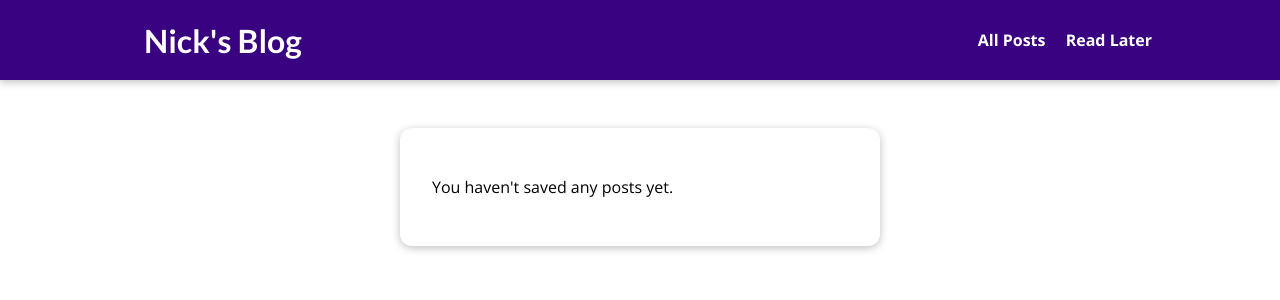
After one commit to nichprice/my_site, a Django app: page /read-later in a window 1280 px wide. The commit adds this page. Shown: the top 300 px of the page. Run offline with Django 4.2, Linux system fonts and the light colour scheme.

Commit message:
done! ...for now

```diff
--- a/blog/models.py
+++ b/blog/models.py
@@ -35,9 +35,12 @@ class Post(models.Model):
         Author, on_delete=models.SET_NULL, null=True, related_name="posts")
     tags = models.ManyToManyField(Tag)
 
+    def __str__(self):
+        return self.title
 
 class Comment(models.Model):
     user_name = models.CharField(max_length=120)
     user_email = models.EmailField()
     text = models.TextField(max_length=400)
-    post = models.ForeignKey(Post, on_delete=models.CASCADE, related_name="comments")
+    post = models.ForeignKey(
+        Post, on_delete=models.CASCADE, related_name="comments")
--- /dev/null
+++ b/blog/static/blog/stored-posts.css
@@ -0,0 +1,39 @@
+#main-navigation {
+    background-color: #390281;
+    box-shadow: 0 2px 8px rgba(0, 0, 0, 0.25);
+  }
+
+  #stored-posts {
+    margin: 8rem auto 3rem auto;
+    padding: 2rem;
+    border-radius: 12px;
+    box-shadow: 0 2px 8px rgba(0, 0, 0, 0.25);
+    background-color: white;
+    width: 90%;
+    max-width: 30rem;
+  }
+
+  #stored-posts ul {
+    list-style: none;
+    margin: 0;
+    padding: 0;
+  }
+
+  #stored-posts li {
+    margin: 1rem 0;
+  }
+
+  #stored-posts a {
+    display: block;
+    padding: 1rem;
+    width: 100%;
+    text-decoration: none;
+    border: 1px solid #ccc;
+    color: #1b1b1b;
+    font-weight: bold;
+  }
+
+  #stored-posts a:hover,
+  #stored-posts a:active {
+    background-color: #ccc;
+  }
--- /dev/null
+++ b/blog/templates/blog/stored-posts.html
@@ -0,0 +1,23 @@
+{% extends "base.html" %}
+{% load static %}
+
+{% block title %}
+My Stored Posts
+{% endblock %}
+
+{% block css_files %}
+<link rel="stylesheet" href="{% static "blog/stored-posts.css" %}">
+{% endblock %}
+
+{% block content %}
+    <section id="stored-posts">
+        {% if not has_posts %}
+            <p>You haven't saved any posts yet.</p>
+        {% endif %}
+        <ul>
+            {% for post in posts %}
+                <li><a href="{% url "blog-post" post.slug %}">{{ post.title }}</a></li>
+            {% endfor %}
+        </ul>
+    </section>
+{% endblock %}
--- a/blog/urls.py
+++ b/blog/urls.py
@@ -4,5 +4,6 @@ from . import views
 urlpatterns = [
     path("", views.StartingAPageView.as_view(), name="starting-page"),
     path("all-posts/", views.AllPostsView.as_view(), name="all-posts"),
-    path("posts/<slug:slug>/", views.SinglePostView.as_view(), name="blog-post") # blog post is a slug
+    path("posts/<slug:slug>/", views.SinglePostView.as_view(), name="blog-post"), # blog post is a slug
+    path("read-later", views.ReadLaterView.as_view(), name="read-later")
 ]
--- a/blog/views.py
+++ b/blog/views.py
@@ -31,12 +31,25 @@ class SinglePostView(View):
     template_name = "blog/blog-post.html"
     model = Post
 
+    def is_stored_post(self, request, post_id):
+        stored_posts = request.session.get("stored_posts")
+        if stored_posts is not None:
+            is_saved_for_later = post_id in stored_posts
+        else:
+            is_saved_for_later = False
+
+        return is_saved_for_later
+
     def get(self, request, slug):
         post = Post.objects.get(slug=slug)
+        stored_posts = request.session.get("stored_posts")
+
         context = {
             "post" : post,
             "post_tags" : post.tags.all(),
-            "comment_form" : CommentForm
+            "comment_form" : CommentForm,
+            "comments" : post.comments.all().order_by("-id"),
+            "saved_for_later" : self.is_stored_post(request, post.id)
         }
         return render(request, "blog/blog-post.html", context)
 
@@ -53,6 +66,45 @@ class SinglePostView(View):
         context = {
             "post" : post,
             "post_tags" : post.tags.all(),
-            "comment_form" : comment_form
+            "comment_form" : comment_form,
+            "comments" : post.comments.all().order_by("-id"),
+            "saved_for_later" : self.is_stored_post(request, post.id)
         }
         return render(request, "blog/blog-post.html", context)
+
+class ReadLaterView(View):
+    template_name = "blog/stored-posts.html"
+    model = Post
+
+    def get(self, request):
+        stored_posts = request.session.get("stored_posts")
+
+        context = {}
+
+        if stored_posts is None or len(stored_posts) == 0:
+            context["posts"] = []
+            context["has_posts"] = False
+        else:
+            posts = Post.objects.filter(id__in=stored_posts)
+            context["posts"] = posts
+            context["has_posts"] = True
+
+        return render(request, "blog/stored-posts.html", context)
+
+
+    def post(self, request):
+        stored_posts = request.session.get("stored_posts")
+
+        if stored_posts is None:
+            stored_posts = []
+
+        post_id = int(request.POST["post_id"])
+
+        if post_id not in stored_posts:
+            stored_posts.append(post_id)
+        else:
+            stored_posts.remove(post_id)
+
+        request.session["stored_posts"] = stored_posts
+
+        return HttpResponseRedirect("/")
--- a/static/app.css
+++ b/static/app.css
@@ -35,6 +35,7 @@ h3 {
   text-decoration: none;
   color: white;
   font-weight: bold;
+  margin-left: 1rem;
 }
 
 #main-navigation a:hover,
--- a/templates/base.html
+++ b/templates/base.html
@@ -17,6 +17,7 @@
         </h1>
         <nav>
             <a href="{% url "all-posts" %}">All Posts</a>
+            <a href="{% url "read-later" %}">Read Later</a>
         </nav>
     </header>
 
```
Also changed, not shown: blog/admin.py (+6 -1 lines), blog/static/blog/post.css (+186 -25 lines), blog/templates/blog/blog-post.html (+38 -3 lines), blog/static/blog/all-posts.css (indentation only), blog/static/blog/index.css (indentation only), db.sqlite3.
